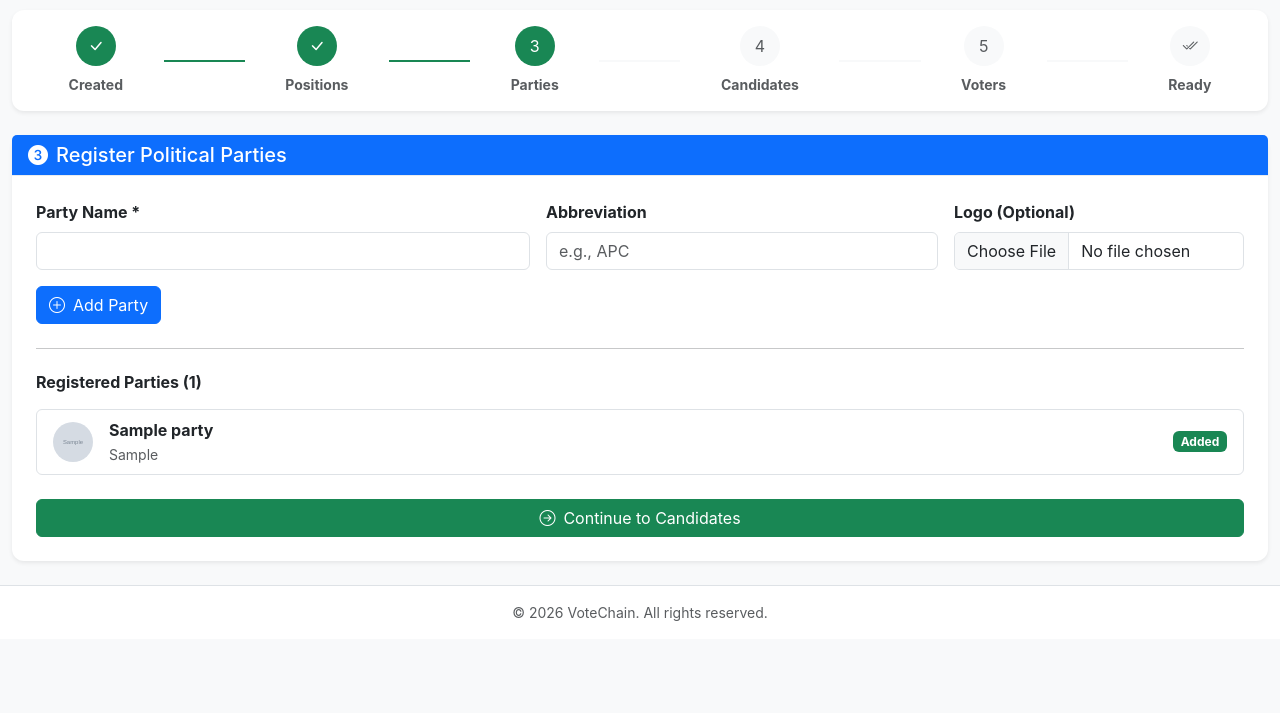
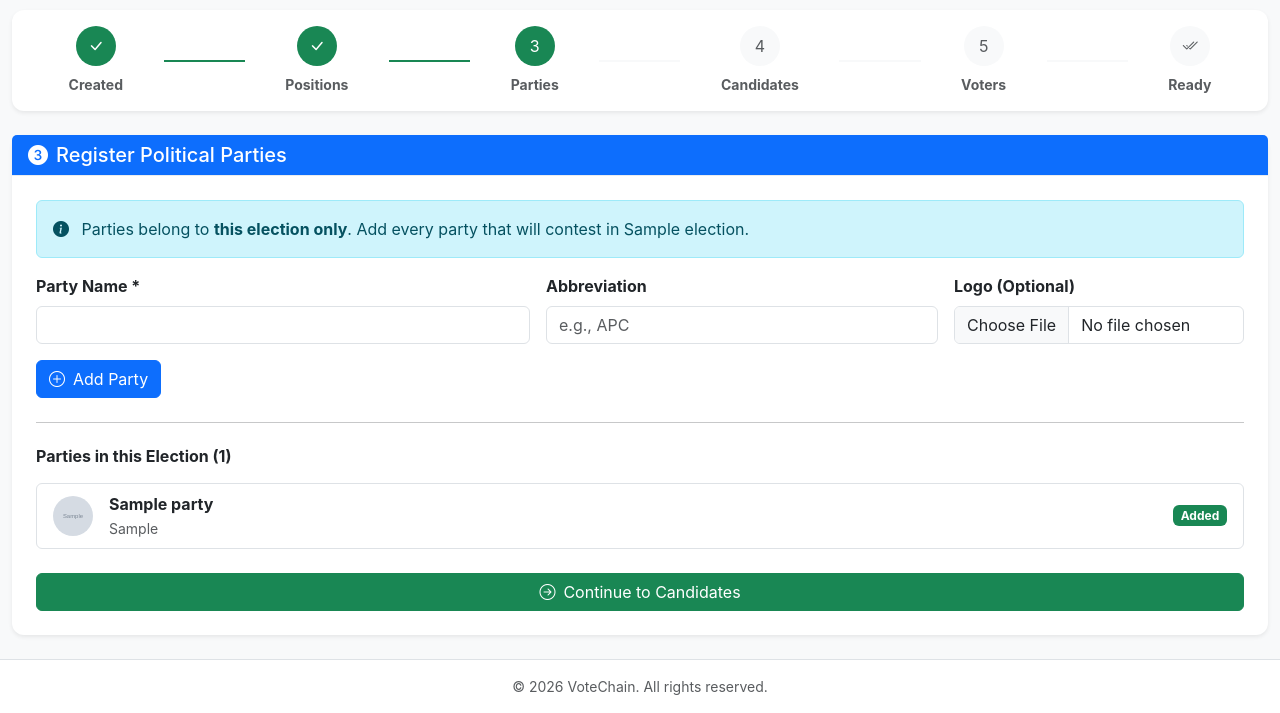
Before and after one commit to nlerechibright-coder/voting_system, a Django app: page /dashboard/election-wizard/1/ in a window 1280 px wide. Shown: the part 179-892 px from the top of the page. Before the commit the page ends 800 px from the top, so only its background shows below. Run offline with Django 5.2, Linux system fonts and the light colour scheme; a user stored in the database is signed in; tables that the repository leaves empty hold one stand-in row (values such as "Sample post"); grey boxes marked "Sample" are stand-in pictures.

Commit message:
Fix empty party dropdown: parties are per-election, add back-to-parties button

```diff
--- a/apps/dashboard/views.py
+++ b/apps/dashboard/views.py
@@ -18,7 +18,6 @@ class DashboardView(LoginRequiredMixin, TemplateView):
         if not request.user.is_authenticated:
             return redirect('authentication:login')
 
-        # RBAC: Block polling unit staff from accessing the main dashboard
         if hasattr(request.user, 'staff_profile') and request.user.staff_profile.polling_unit:
             if request.user.staff_profile.role != 'election_admin' and not request.user.is_superuser:
                 messages.warning(request, 'Access restricted. Redirecting to your voting station.')
@@ -77,6 +76,8 @@ class ElectionSetupWizardView(LoginRequiredMixin, TemplateView):
             return self._add_parties(request, pk)
         elif action == 'finish_parties':
             return self._finish_parties(request, pk)
+        elif action == 'back_to_parties':
+            return self._back_to_parties(request, pk)
         elif action == 'add_candidates':
             return self._add_candidates(request, pk)
         elif action == 'finish_candidates':
@@ -143,12 +144,20 @@ class ElectionSetupWizardView(LoginRequiredMixin, TemplateView):
                 abbreviation=request.POST.get('abbreviation', ''),
                 logo=request.FILES.get('logo')
             )
-            messages.success(request, f'Party "{party_name}" added.')
+            messages.success(request, f'Party "{party_name}" added to this election.')
+        else:
+            messages.error(request, 'Party name is required.')
         return redirect('dashboard:election_wizard', pk=pk)
 
     def _finish_parties(self, request, pk):
         request.session[f'wizard_{pk}_parties_done'] = True
         messages.success(request, 'Party setup complete. Now add your candidates.')
+        return redirect('dashboard:election_wizard', pk=pk)
+
+    def _back_to_parties(self, request, pk):
+        # Clear the flag so the wizard returns to Step 3
+        request.session.pop(f'wizard_{pk}_parties_done', None)
+        messages.info(request, 'Add your political parties for this election, then continue.')
         return redirect('dashboard:election_wizard', pk=pk)
 
     def _add_candidates(self, request, pk):
@@ -163,6 +172,8 @@ class ElectionSetupWizardView(LoginRequiredMixin, TemplateView):
                 manifesto=request.POST.get('manifesto', ''), photo=request.FILES.get('photo')
             )
             messages.success(request, f'Candidate "{name}" added.')
+        else:
+            messages.error(request, 'Candidate name and position are required.')
         return redirect('dashboard:election_wizard', pk=pk)
 
     def _finish_candidates(self, request, pk):
@@ -180,7 +191,6 @@ class ElectionSetupWizardView(LoginRequiredMixin, TemplateView):
             messages.error(request, 'All fields are required.')
             return redirect('dashboard:election_wizard', pk=pk)
 
-        # SPECIFIC ERROR CHECKS:
         if User.objects.filter(username=username).exists():
             messages.error(request, f'The username "{username}" is already taken. Please choose a unique username.')
             return redirect('dashboard:election_wizard', pk=pk)
--- a/templates/dashboard/election_wizard.html
+++ b/templates/dashboard/election_wizard.html
@@ -153,13 +153,17 @@
     </div>
     {% endif %}
 
-    <!-- Step 3: Add Parties (Fixed to allow multiple additions) -->
+    <!-- Step 3: Add Parties -->
     {% if current_step == 3 %}
     <div class="card border-0 shadow-sm">
         <div class="card-header bg-primary text-white">
             <h5 class="mb-0"><i class="bi bi-3-circle-fill me-2"></i>Register Political Parties</h5>
         </div>
         <div class="card-body p-4">
+            <div class="alert alert-info">
+                <i class="bi bi-info-circle-fill me-2"></i>
+                Parties belong to <strong>this election only</strong>. Add every party that will contest in {{ election.title }}.
+            </div>
             <form method="post" enctype="multipart/form-data">
                 {% csrf_token %}
                 <input type="hidden" name="action" value="add_parties">
@@ -184,7 +188,7 @@
 
             {% if parties %}
             <hr class="my-4">
-            <h6 class="fw-bold mb-3">Registered Parties ({{ parties.count }})</h6>
+            <h6 class="fw-bold mb-3">Parties in this Election ({{ parties.count }})</h6>
             <div class="list-group">
                 {% for party in parties %}
                     <div class="list-group-item d-flex justify-content-between align-items-center">
@@ -225,6 +229,32 @@
             <h5 class="mb-0"><i class="bi bi-4-circle-fill me-2"></i>Register Candidates</h5>
         </div>
         <div class="card-body p-4">
+
+            {% if not parties %}
+            <div class="alert alert-warning d-flex flex-column flex-md-row justify-content-between align-items-md-center gap-2">
+                <span>
+                    <i class="bi bi-exclamation-triangle-fill me-2"></i>
+                    <strong>No political parties registered for this election yet.</strong>
+                    Parties are created per election, so you must add them here before assigning candidates.
+                </span>
+                <form method="post" class="d-inline">
+                    {% csrf_token %}
+                    <input type="hidden" name="action" value="back_to_parties">
+                    <button type="submit" class="btn btn-warning btn-sm">
+                        <i class="bi bi-arrow-left-circle me-1"></i> Go to Party Setup
+                    </button>
+                </form>
+            </div>
+            {% else %}
+            <div class="alert alert-light border mb-4">
+                <small class="text-muted">
+                    <i class="bi bi-building me-1"></i>
+                    Parties in this election:
+                    {% for p in parties %}<strong>{{ p.name }}</strong>{% if not forloop.last %}, {% endif %}{% endfor %}
+                </small>
+            </div>
+            {% endif %}
+
             <form method="post" enctype="multipart/form-data">
                 {% csrf_token %}
                 <input type="hidden" name="action" value="add_candidates">
@@ -241,16 +271,19 @@
                             {% endfor %}
                         </select>
                     </div>
-                    {% if election.requires_party %}
+
+                    {% if parties %}
                     <div class="col-md-6">
-                        <label class="form-label fw-bold">Party *</label>
-                        <select name="party_id" class="form-select" required>
+                        <label class="form-label fw-bold">Party {% if election.requires_party %}*{% endif %}</label>
+                        <select name="party_id" class="form-select" {% if election.requires_party %}required{% endif %}>
+                            <option value="">-- Independent / No Party --</option>
                             {% for party in parties %}
-                                <option value="{{ party.id }}">{{ party.name }} ({{ party.abbreviation }})</option>
+                                <option value="{{ party.id }}">{{ party.name }}{% if party.abbreviation %} ({{ party.abbreviation }}){% endif %}</option>
                             {% endfor %}
                         </select>
                     </div>
                     {% endif %}
+
                     <div class="col-md-6">
                         <label class="form-label fw-bold">Candidate Photo (Optional)</label>
                         <input type="file" name="photo" class="form-control" accept="image/*">
```
